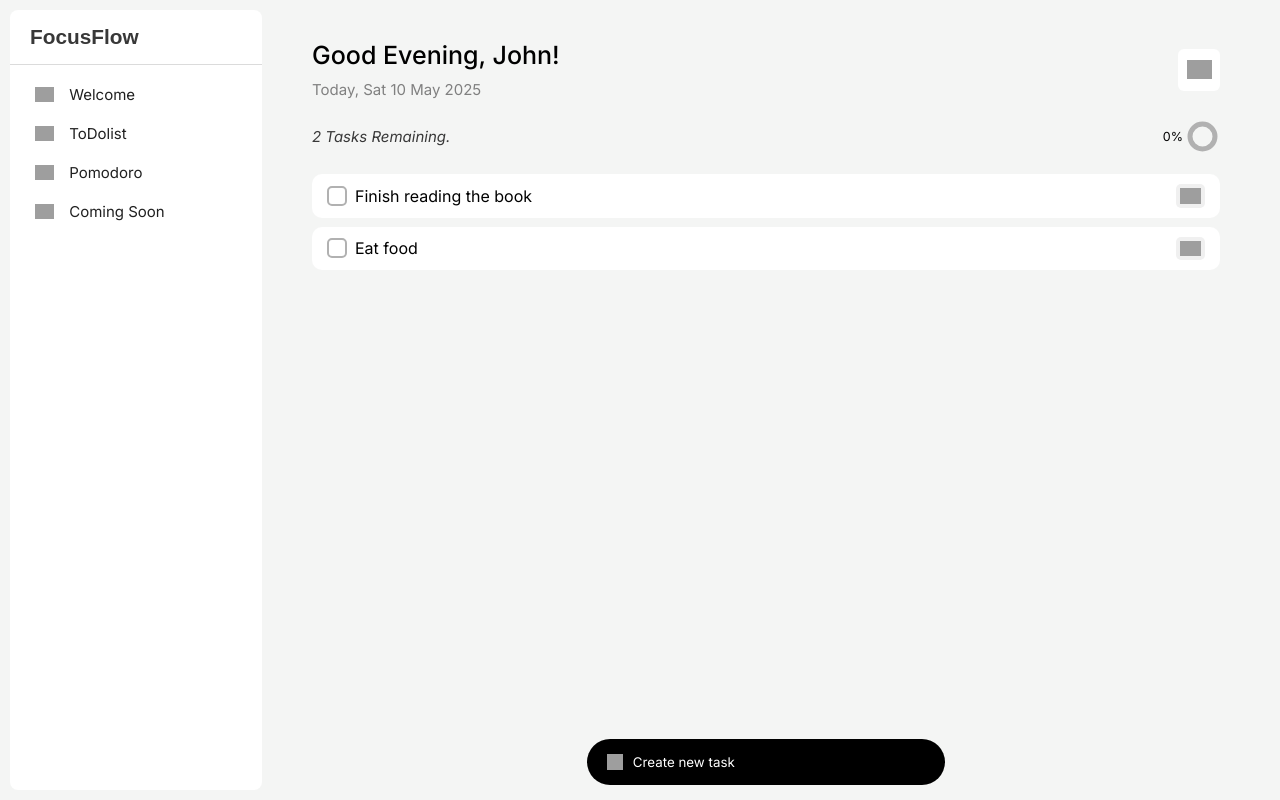
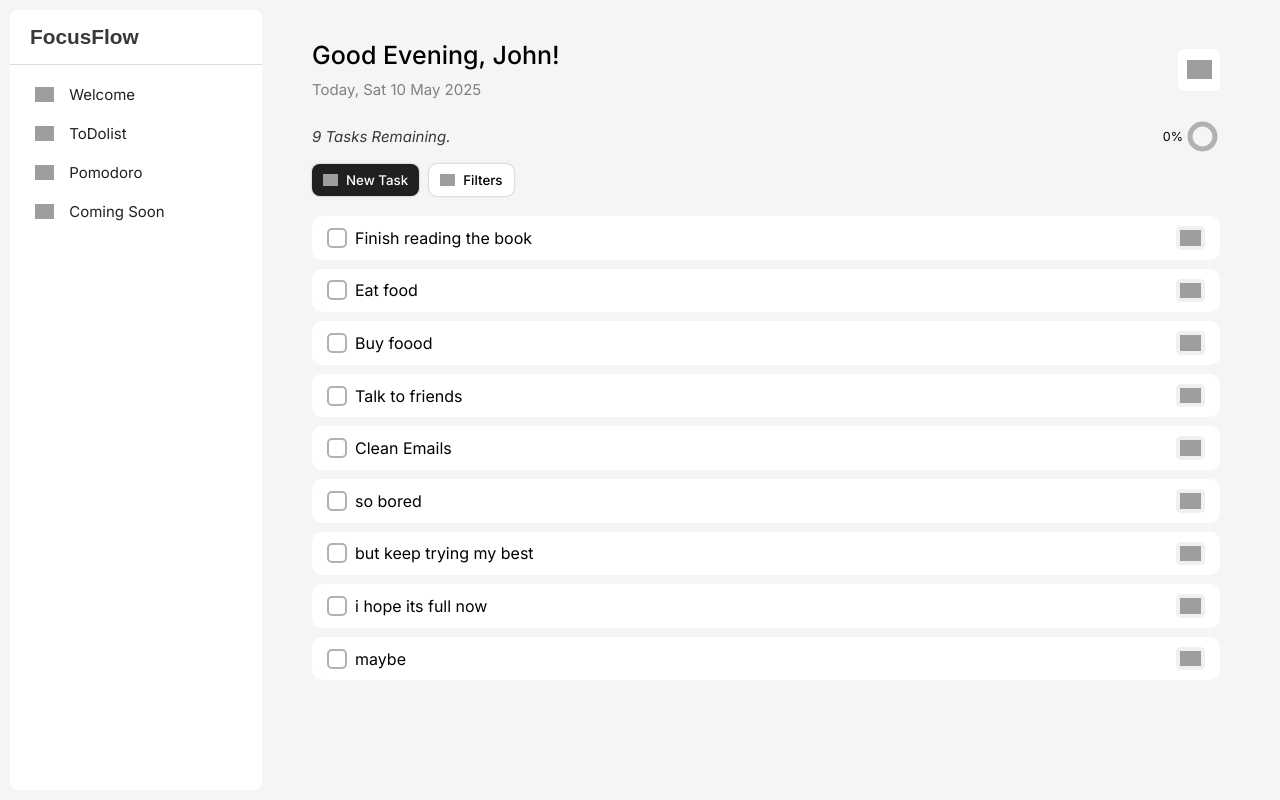
Before and after one commit to dipanshu447/Focus-flow, a React (Vite) app: page / in a window 1280 px wide. Built offline with nearby package versions, Linux system fonts and the light colour scheme; grey boxes are pictures that could not be loaded; a web font is replaced by a local one.

Commit message:
New task button added

```diff
--- a/src/App.jsx
+++ b/src/App.jsx
@@ -5,7 +5,7 @@ import Pomodoro from './components/Pomodoro.jsx';
 import { useState } from 'react';
 
 export default function App() {
-  const [Tasks, setTask] = useState(["Finish reading the book", "Eat food"]);
+  const [Tasks, setTask] = useState(["Finish reading the book", "Eat food","Buy foood","Talk to friends","Clean Emails","so bored","but keep trying my best","i hope its full now","maybe"]);
   const [taskDone, setTaskDone] = useState(Tasks.map(e => false));
 
   function taskToggle(id) {
--- a/src/components/TodoList.jsx
+++ b/src/components/TodoList.jsx
@@ -24,11 +24,21 @@ export default function TodoList({addTask, taskDoneLength, taskLength,remainingT
                         />
                     </div>
                 </div>
+                <div className="options">
+                    <button className='newTask'>
+                        <img src="https://img.icons8.com/?size=100&id=3220&format=png&color=ffffff" alt="plusIcon" />
+                        New Task
+                    </button>
+                    <button className='filter'>
+                        <img src="https://img.icons8.com/?size=100&id=10751&format=png&color=000000" alt="plusIcon" />
+                        Filters
+                    </button>
+                </div>
                 <section>
                     {userTasks}
                 </section>
             </div>
-            <CreateTask addTask={addTask} />
+            {/* <CreateTask addTask={addTask} /> */}
         </div>
     )
 }
--- a/src/index.css
+++ b/src/index.css
@@ -8,6 +8,7 @@
 :root {
   --progress-width : 6px;
   --transition-time-smooth : 0.5s all cubic-bezier(0.47, 0.54, 0, 1.14);
+  --option-hover-color : #ffffff;
 }
 
 #root {
@@ -83,7 +84,7 @@ section {
   flex-direction: column;
   gap: 9px;
   overflow-y: auto;
-  height: 500px;
+  height: 480px;
 }
 
 article {
@@ -310,3 +311,46 @@ header > img {
   font-weight: 500;
   background-color: #000000;
 }
+
+.options{
+  margin-top: 10px;
+  display: flex;
+  gap: 10px;
+}
+
+.options button{
+  display: flex;
+  justify-content: center;
+  align-items: center;
+  padding: 8px 11px;
+  border: none;
+  border-radius: 8px;
+  font-weight: 500;
+  cursor: pointer;
+  box-shadow: 0px 0px 2px 0px rgb(158, 158, 158);
+  transition: var(--transition-time-smooth);
+}
+
+.options button:hover{
+  transform: scale(1.02);
+  font-weight: 600;
+}
+
+.options button img{
+  width: 15px;
+  margin-right: 8px;
+}
+
+.newTask {
+  background-color: #202020;
+  color: white;
+}
+
+.newTask:hover {
+  background-color: #000;
+}
+
+.filter {
+  background-color: white;
+  color: rgb(0, 0, 0);
+}
```
